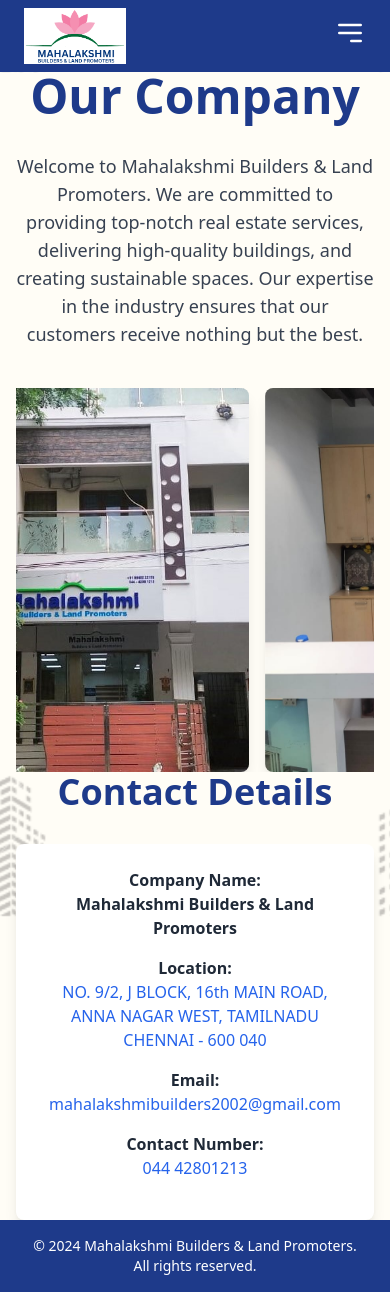
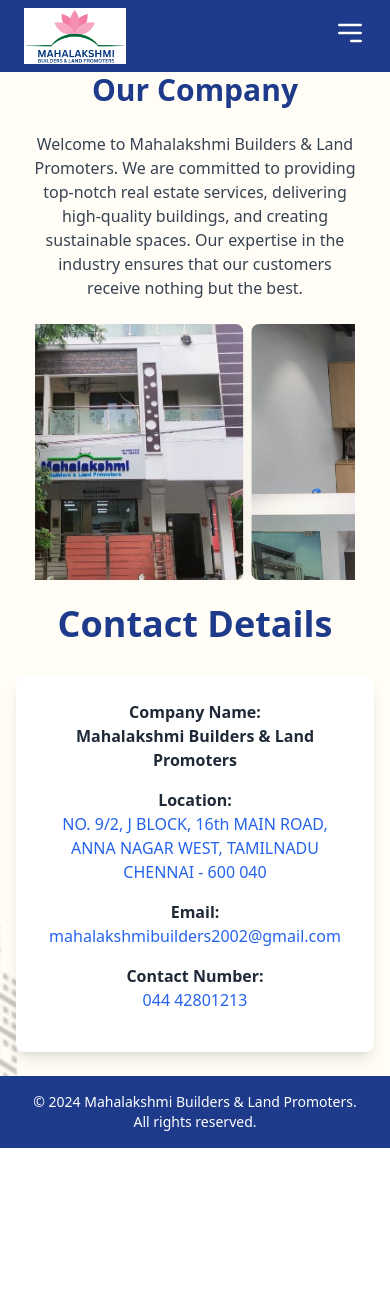
Before and after one commit to Gokkull04/mahalakshmi-app, a React (Create React App) app: page /contact in a window 390 px wide. After the commit the page ends 1148 px from the top, so only its background shows below. Built offline with nearby package versions, Linux system fonts and the light colour scheme.

Commit message:
contact page1

```diff
--- a/src/pages/Contact.js
+++ b/src/pages/Contact.js
@@ -17,12 +17,12 @@
         backgroundAttachment: "fixed", // Fixed for all views
       }}
     >
-      <h1 className="text-5xl font-bold text-center text-blue-900 mb-8">
+      <h1 className="text-3xl sm:text-4xl md:text-5xl font-bold text-center text-blue-900 mb-6 sm:mb-8">
         Our Company
       </h1>
 
       {/* Company Description */}
-      <p className="text-lg text-center text-gray-700 max-w-2xl mx-auto mb-10">
+      <p className="text-base sm:text-lg md:text-xl text-center text-gray-700 max-w-xl sm:max-w-2xl mx-auto mb-6 sm:mb-10 px-4">
         Welcome to Mahalakshmi Builders & Land Promoters. We are committed to
         providing top-notch real estate services, delivering high-quality
         buildings, and creating sustainable spaces. Our expertise in the
@@ -30,9 +30,9 @@
       </p>
 
       {/* Carousel Section */}
-      <div className="relative overflow-hidden w-full max-w-4xl mx-auto">
+      <div className="relative overflow-hidden w-full max-w-xs sm:max-w-md md:max-w-4xl mx-auto mb-6 sm:mb-8">
         <motion.div
-    className="flex space-x-4"
+          className="flex space-x-2 sm:space-x-4"
           animate={{ x: ["0%", "-500%"] }}
           transition={{ repeat: Infinity, duration: 80, ease: "linear" }}
         >
@@ -41,20 +41,17 @@
               <img
                 src={image}
                 alt={`carousel-${index}`}
-          className="w-full h-96 object-cover rounded-lg shadow-lg"
+                className="w-full h-64 sm:h-80 md:h-96 object-cover rounded-lg shadow-lg"
               />
             </div>
           ))}
         </motion.div>
       </div>
-
-
-
-      <h2 className="text-4xl font-bold text-center text-blue-900 mb-8">
+      <h2 className="text-4xl font-bold text-center text-blue-900 mb-8 ">
         Contact Details
       </h2>
 
-      <div className="bg-white shadow-lg rounded-lg p-6 text-center mx-auto w-full max-w-lg md:max-w-xl lg:max-w-2xl">
+      <div className="bg-white shadow-lg rounded-lg p-6 text-center mx-auto w-full max-w-lg md:max-w-xl lg:max-w-2xl mb-6 sm:mb-8">
         {/* Company Name */}
         <div className="flex flex-col sm:flex-row sm:justify-between mb-4">
           <p className="text-base sm:text-lg text-gray-800 sm:mr-4">
```
Lines whose indentation alone changed are shown as unchanged.
